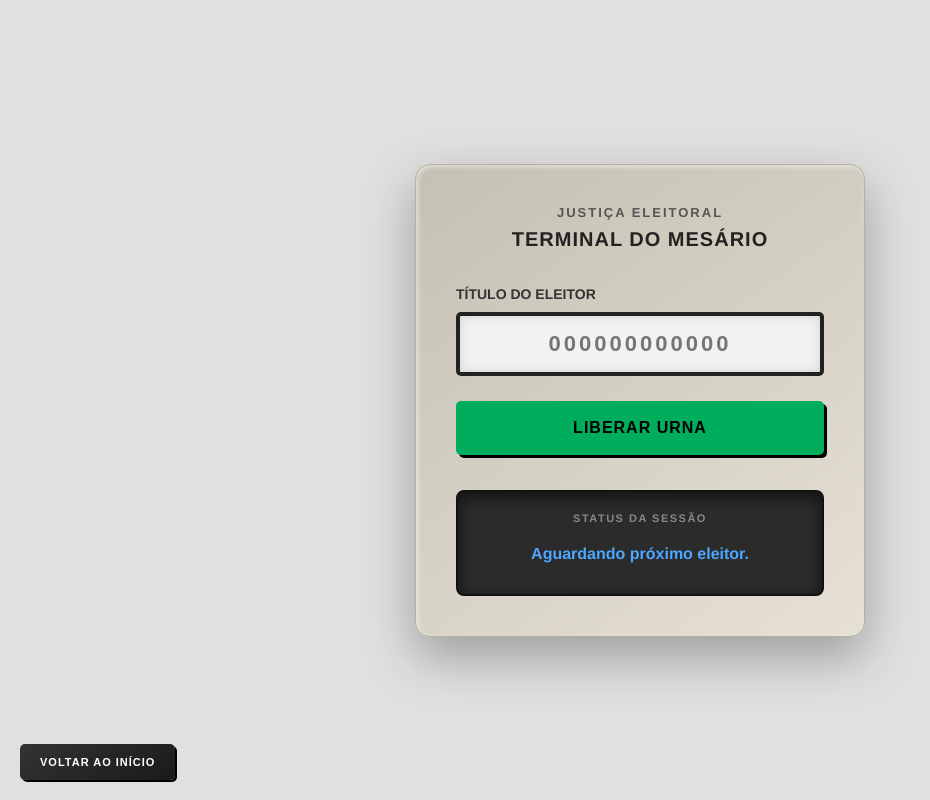
After one commit to Thxgirl4/election-system, a Flask app: template templates/mesario.html in a window 1280 px wide. The commit adds this page. Shown: the whole page, without its empty margins (0-930 px from the left). Run offline with Flask 3, Linux system fonts and the light colour scheme; the template is opened without the code that fills it, so the values that code supplies are empty; some libraries are stand-ins or nearby versions.

Commit message:
atualização style urna

```diff
--- a/main.py
+++ b/main.py
@@ -1,50 +1,32 @@
-from flask import Flask, request, render_template
+from flask import Flask, request, render_template, jsonify
 from sqlalchemy import create_engine, text
 import os
 from dotenv import load_dotenv
 from werkzeug.utils import secure_filename
 import uuid
-from flask import jsonify, request
+from flask_socketio import SocketIO, emit
 
 load_dotenv()
 
 app = Flask(__name__)
+app.config['SECRET_KEY'] = 'chave_secreta_para_sockets'
+socketio = SocketIO(app)
+
 UPLOAD_FOLDER = 'tmp'
 app.config['UPLOAD_FOLDER'] = UPLOAD_FOLDER
 
+ELEICAO_ATUAL = '202610'
 
 engine = create_engine(
-    f"postgresql+psycopg2://{os.getenv("UserBd")}:{os.getenv("PasswordBd")}@{os.getenv("HostBd")}/{os.getenv("nomeBd")}"
+    f"postgresql+psycopg2://{os.getenv('UserBd')}:{os.getenv('PasswordBd')}@{os.getenv('HostBd')}/{os.getenv('nomeBd')}"
 )
 
+def allowed_file(filename):
+    return "." in filename and filename.rsplit(".", 1)[1].lower() in {"csv"}
 
 @app.route("/")
 def index():
     return render_template("Seleção.html")
-
-
-def allowed_file(filename):
-    return "." in filename and filename.rsplit(".", 1)[1].lower() in {"csv"}
-
-
-""" @app.route('/eleitor', methods=['GET', 'POST'])
-def upload_file():
-    if request.method == 'POST':
-        if 'file' not in request.files:
-            return 'No file uploaded', 400
-
-        file = request.files['file']
-        if file.filename == ' ':
-            return 'No file selected', 400
-
-        if file and allowed_file(file.filename):
-            filename = secure_filename(file.filename)
-            file_path = os.path.join('/tmp', filename)
-            file.upload(file_path)
-
-            file.save(file_path)
-"""
-
 
 @app.route("/eleitor", methods=["GET", "POST"])
 def eleitor():
@@ -61,14 +43,10 @@ def eleitor():
             file.save(os.path.join(app.config['UPLOAD_FOLDER'], filename))
             return 'File uploaded successfully', 200
 
-            file.save(os.path.join("election-system", filename))
-            return "File uploaded successfully", 200
-
     with engine.connect() as connection:
         result = connection.execute(text("SELECT * FROM eleitor"))
         eleitores = result.fetchall()
     return render_template("eleitores.html", eleitores=eleitores)
-
 
 @app.route("/candidato", methods=["GET", "POST"])
 def candidato():
@@ -85,9 +63,6 @@ def candidato():
             file.save(os.path.join(app.config['UPLOAD_FOLDER'], filename))
             return 'File uploaded successfully', 200
 
-            file.save(os.path.join("/tmp", filename))
-            return "File uploaded successfully", 200
-
     with engine.connect() as connection:
         result = connection.execute(
             text(
@@ -95,7 +70,6 @@ def candidato():
             )
         )
         candidatos = result.fetchall()
-        print(candidatos)
     return render_template("candidatos.html", candidatos=candidatos)
 
 @app.route("/votar", methods=["POST"])
@@ -109,19 +83,17 @@ def votar():
     votos = data.get("votos")
 
     with engine.begin() as connection:
-
-        check_eleitor = connection.execute(
+        eleitor_db = connection.execute(
             text("SELECT id_eleitor FROM eleitor WHERE titulo = :titulo"),
             {"titulo": titulo_eleitor}
         ).fetchone()
 
-        if not check_eleitor:
+        if not eleitor_db:
             return jsonify({"erro": "Eleitor não encontrado no sistema."}), 404
 
         id_urna_atual = 1
 
         for nome_cargo, numero_digitado in votos.items():
-
             cargo_db = connection.execute(
                 text("SELECT id_cargo FROM cargo WHERE nome_cargo = :nome_cargo"),
                 {"nome_cargo": nome_cargo}
@@ -200,11 +172,46 @@ def buscar_candidato():
         else:
             return jsonify({"nome": "VOTO NULO"}), 404
 
-
 @app.route("/votacao", methods=["GET"])
 def votacao():
     return render_template("votacao.html")
 
+@app.route("/mesario")
+def mesario():
+    return render_template("mesario.html")
+
+@socketio.on('mesario_libera_urna')
+def handle_liberar(data):
+    titulo = data.get('titulo')
+
+    with engine.begin() as connection:
+        query = text("""
+            SELECT e.id_eleitor, e.nome,
+            (SELECT 1 FROM comparecimento c WHERE c.id_eleitor = e.id_eleitor AND c.anomes = :anomes) as ja_votou
+            FROM eleitor e WHERE e.titulo = :titulo
+        """)
+
+        result = connection.execute(query, {"titulo": titulo, "anomes": ELEICAO_ATUAL}).fetchone()
+
+        if result:
+            id_eleitor, nome_eleitor, ja_votou = result
+
+            if ja_votou:
+                emit('status_mesario', {'status': f'ALERTA: {nome_eleitor} já votou ou está votando!', 'cor': 'red'})
+            else:
+                connection.execute(
+                    text("INSERT INTO comparecimento (id_eleitor, anomes) VALUES (:id_e, :ano)"),
+                    {"id_e": id_eleitor, "ano": ELEICAO_ATUAL}
+                )
+
+                emit('urna_destravada', {'titulo': titulo, 'nome': nome_eleitor}, broadcast=True)
+                emit('status_mesario', {'status': f'Urna liberada para: {nome_eleitor}', 'cor': 'green'})
+        else:
+            emit('status_mesario', {'status': 'Título não encontrado!', 'cor': 'red'})
+
+@socketio.on('urna_bloqueada')
+def handle_bloquear():
+    emit('status_mesario', {'status': 'Votação concluída. Aguardando próximo eleitor.', 'cor': 'blue'}, broadcast=True)
 
 if __name__ == "__main__":
-    app.run(debug=True)
+    socketio.run(app, debug=True)
--- /dev/null
+++ b/templates/mesario.html
@@ -0,0 +1,213 @@
+<!DOCTYPE html>
+<html lang="pt-BR">
+<head>
+  <meta charset="UTF-8">
+  <title>Terminal do Mesário</title>
+  <script src="https://cdnjs.cloudflare.com/ajax/libs/socket.io/4.0.1/socket.io.js"></script>
+  <style>
+    body {
+        background-color: #e0e0e0;
+        font-family: 'Helvetica', Arial, sans-serif;
+        margin: 0;
+        display: flex;
+        justify-content: center;
+        align-items: center;
+        height: 100vh;
+    }
+
+    .mesario-container {
+        background: linear-gradient(145deg, #c5c0b4, #e6e1d4);
+        padding: 40px;
+        border-radius: 15px;
+        box-shadow: 0 20px 50px rgba(0,0,0,0.3), inset 2px 2px 5px rgba(255,255,255,0.5);
+        border: 1px solid #b5b0a4;
+        width: 100%;
+        max-width: 450px;
+        box-sizing: border-box;
+    }
+
+    .header-mesario {
+        text-align: center;
+        margin-bottom: 35px;
+    }
+
+    .header-mesario h2 {
+        margin: 0;
+        color: #222;
+        font-size: 20px;
+        text-transform: uppercase;
+        letter-spacing: 1px;
+    }
+
+    .header-mesario::before {
+        content: "JUSTIÇA ELEITORAL";
+        display: block;
+        color: #555;
+        font-weight: bold;
+        font-size: 13px;
+        margin-bottom: 8px;
+        letter-spacing: 2px;
+    }
+
+    .input-group {
+        margin-bottom: 25px;
+    }
+
+    .input-group label {
+        display: block;
+        font-weight: bold;
+        color: #333;
+        margin-bottom: 10px;
+        font-size: 14px;
+        text-transform: uppercase;
+    }
+
+    .input-group input {
+        width: 100%;
+        padding: 15px;
+        font-size: 22px;
+        font-weight: bold;
+        background-color: #f2f2f2;
+        border: 4px solid #222;
+        box-shadow: inset 0 0 10px rgba(0,0,0,0.15);
+        border-radius: 5px;
+        box-sizing: border-box;
+        text-align: center;
+        letter-spacing: 3px;
+        color: #000;
+        outline: none;
+    }
+
+    .input-group input:focus {
+        border-color: #00ad5d;
+    }
+
+    .btn-liberar {
+        background: #00ad5d;
+        color: #000;
+        width: 100%;
+        padding: 18px;
+        font-size: 16px;
+        font-weight: bold;
+        border: none;
+        border-radius: 5px;
+        cursor: pointer;
+        box-shadow: 3px 3px 0px #000;
+        transition: all 0.1s;
+        text-transform: uppercase;
+        letter-spacing: 1px;
+    }
+
+    .btn-liberar:active {
+        transform: translateY(3px);
+        box-shadow: 0px 0px 0px #000;
+    }
+
+    .status-container {
+        margin-top: 35px;
+        background-color: #2b2b2b;
+        padding: 20px;
+        border-radius: 8px;
+        box-shadow: inset 0 5px 15px rgba(0,0,0,0.6);
+        border: 2px solid #111;
+        text-align: center;
+    }
+
+    .status-title {
+        color: #888;
+        font-size: 11px;
+        text-transform: uppercase;
+        letter-spacing: 1.5px;
+        margin-bottom: 10px;
+        font-weight: bold;
+    }
+
+    #status-text {
+        margin: 0;
+        font-size: 16px;
+        font-weight: bold;
+        color: #4da6ff;
+        min-height: 40px;
+        display: flex;
+        align-items: center;
+        justify-content: center;
+    }
+
+    .btn-voltar {
+        position: fixed;
+        bottom: 20px;
+        left: 20px;
+        background: linear-gradient(145deg, #333, #1a1a1a);
+        color: #fff;
+        border: none;
+        padding: 12px 20px;
+        border-radius: 5px;
+        cursor: pointer;
+        font-weight: bold;
+        box-shadow: 2px 2px 0px #000;
+        text-transform: uppercase;
+        font-size: 11px;
+        letter-spacing: 1px;
+    }
+
+    .btn-voltar:active {
+        transform: translateY(2px);
+        box-shadow: none;
+    }
+  </style>
+</head>
+<body>
+
+  <div class="mesario-container">
+    <div class="header-mesario">
+        <h2>Terminal do Mesário</h2>
+    </div>
+
+    <div class="input-group">
+      <label for="titulo_input">Título do Eleitor</label>
+      <input type="text" id="titulo_input" placeholder="000000000000" maxlength="12">
+    </div>
+
+    <button class="btn-liberar" onclick="liberarUrna()">Liberar Urna</button>
+
+    <div class="status-container">
+      <div class="status-title">Status da Sessão</div>
+      <p id="status-text">Aguardando próximo eleitor.</p>
+    </div>
+  </div>
+
+  <button class="btn-voltar" onclick="window.location.href='/'">Voltar ao Início</button>
+
+  <script>
+    const socket = io();
+
+    function liberarUrna() {
+      const titulo = document.getElementById('titulo_input').value;
+      if (!titulo) {
+        alert("Digite o título do eleitor!");
+        return;
+      }
+
+      const statusP = document.getElementById('status-text');
+      statusP.innerText = "VERIFICANDO...";
+      statusP.style.color = "#ffc107";
+
+      socket.emit('mesario_libera_urna', { titulo: titulo });
+    }
+
+    socket.on('status_mesario', function(data) {
+      const statusP = document.getElementById('status-text');
+      statusP.innerText = data.status.toUpperCase();
+
+      if(data.cor === 'green') {
+         statusP.style.color = "#00ad5d";
+         document.getElementById('titulo_input').value = "";
+      } else if (data.cor === 'red') {
+         statusP.style.color = "#ff4d4d";
+      } else {
+         statusP.style.color = "#4da6ff";
+      }
+    });
+  </script>
+</body>
+</html>
```
Also changed, not shown: script.sql (+12 -0 lines), templates/Seleção.html (+27 -6 lines), templates/votacao.html (+38 -44 lines).
